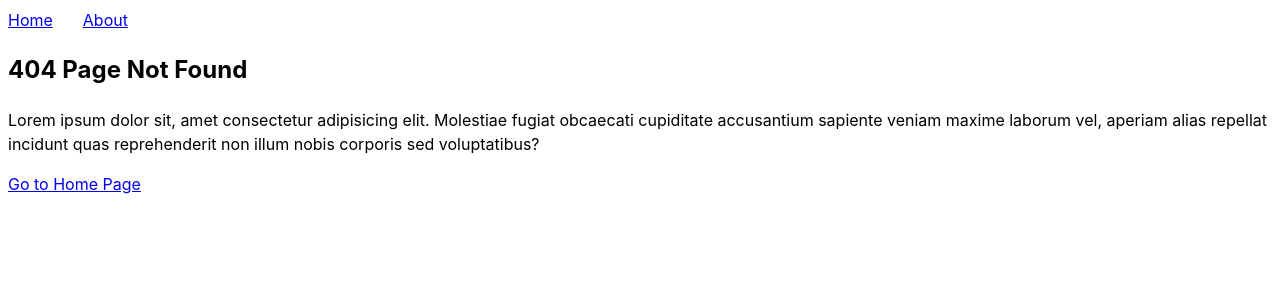
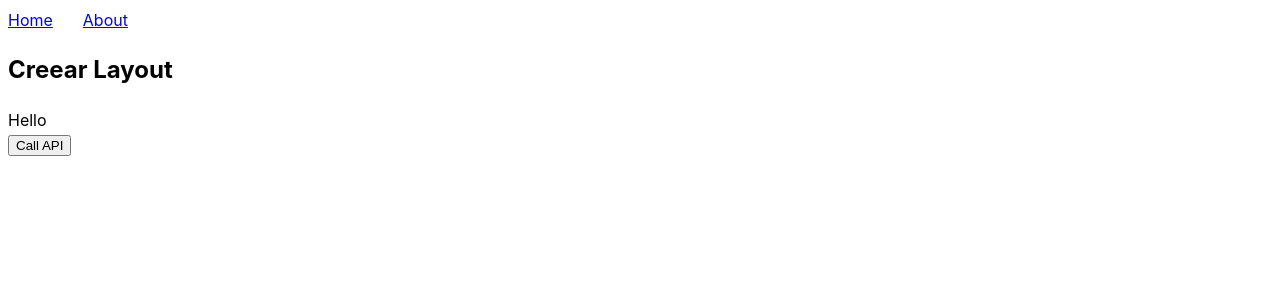
Before and after one commit to rezanikfal/React-Router, a React (Vite) app: page /careers in a window 1280 px wide. Shown: the top 300 px of the page. Built offline with nearby package versions, Linux system fonts and the light colour scheme.

Commit message:
Add normal api call

```diff
--- a/package.json
+++ b/package.json
@@ -9,6 +9,7 @@
     "preview": "vite preview"
   },
   "dependencies": {
+    "axios": "^1.6.5",
     "react": "^18.2.0",
     "react-dom": "^18.2.0",
     "react-router-dom": "^6.21.1"
--- a/src/App.jsx
+++ b/src/App.jsx
@@ -10,6 +10,8 @@ import About from "./pages/About";
 import Contact from "./pages/Contact";
 import Help from "./pages/Help";
 import PageNotFound from "./pages/PageNotFound";
+import Careers from "./pages/Careers";
+import CareersLayout from "./pages/CareersLayout";
 
 const router = createBrowserRouter(
   createRoutesFromElements(
@@ -18,6 +20,9 @@ const router = createBrowserRouter(
       <Route path="about" element={<About />}>
         <Route path="contact" element={<Contact />} />
         <Route path="help" element={<Help />} />
+      </Route>
+      <Route path="careers" element={<CareersLayout />}>
+        <Route index element={<Careers />} />
       </Route>
       <Route path="*" element={<PageNotFound />} />
     </Route>
--- /dev/null
+++ b/src/pages/Careers.jsx
@@ -0,0 +1,33 @@
+import { NavLink } from "react-router-dom";
+import { careerApi } from "../services/careerService";
+import { useState } from "react";
+
+function Careers() {
+  const [data, setData] = useState(null);
+  const handleClick = async () => {
+    await careerApi().then((x) => setData(x));
+  };
+
+  const renderedData =
+    data &&
+    data.map((el) => {
+      return (
+        <div key={el.id}>
+          <NavLink to="/">{el.title}</NavLink>
+        </div>
+      );
+    });
+
+  return (
+    <div>
+      <main>
+        <div>Hello</div>
+        <button onClick={handleClick}>Call API</button>
+        <br />
+        {renderedData}
+      </main>
+    </div>
+  );
+}
+
+export default Careers;
--- /dev/null
+++ b/src/pages/CareersLayout.jsx
@@ -0,0 +1,16 @@
+import { Outlet } from "react-router-dom";
+
+function CareersLayout() {
+  return (
+    <div>
+      <header>
+        <h2>Creear Layout</h2>
+      </header>
+      <main>
+        <Outlet />
+      </main>
+    </div>
+  );
+}
+
+export default CareersLayout;
--- /dev/null
+++ b/src/services/careerService.js
@@ -0,0 +1,8 @@
+import axios from "axios";
+
+export const careerApi = async () => {
+  const response = await axios.get(
+    "https://jsonplaceholder.typicode.com/todos"
+  );
+  return response.data;
+};
```
Also changed, not shown: 1 other file (tests, documents, lock files or other folders).
